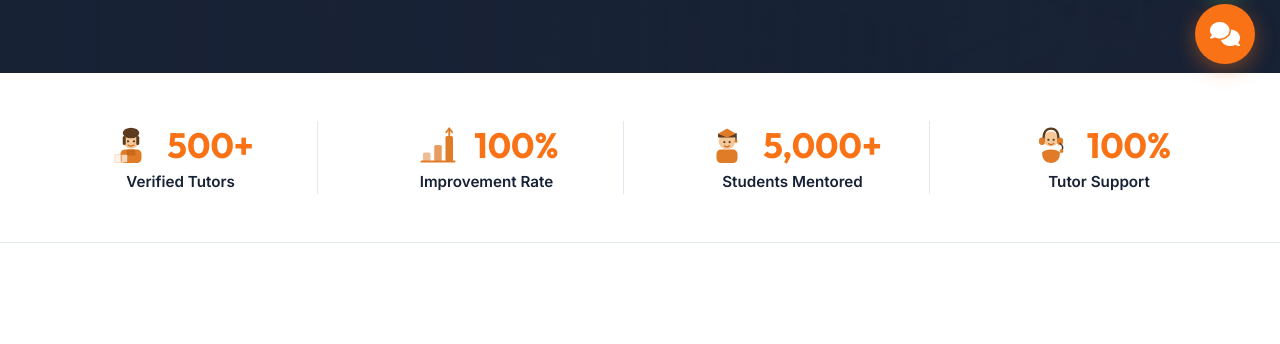
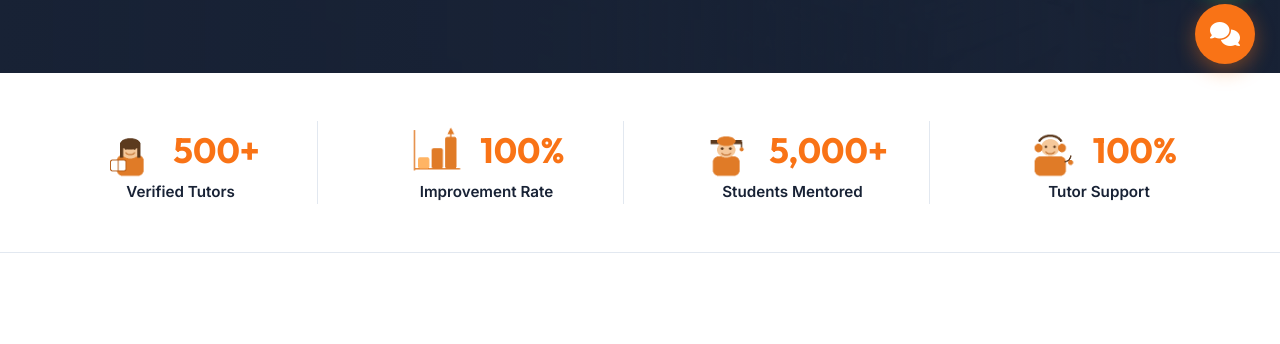
Before and after one commit to damandeeps107-eng/brain-home-tutors, a website: page index.html in a window 1280 px wide. Shown: the part 711-1055 px from the top of the page. Drawn offline with Linux system fonts and the light colour scheme.

Commit message:
Use custom orange cartoon PNG icons for stats strip (tutor, chart, graduate, support) matching reference image style

```diff
--- a/index.html
+++ b/index.html
@@ -164,72 +164,28 @@
   <section class="stats-strip-section">
     <div class="container">
       <div class="stats-strip-grid">
-        <!-- Stat 1: Verified Tutors — Female student with book -->
+        <!-- Stat 1: Verified Tutors -->
         <div class="stats-strip-item">
-          <div style="display:flex; align-items:center; gap:12px; justify-content:center;">
-            <svg width="48" height="48" viewBox="0 0 64 64" fill="none" xmlns="http://www.w3.org/2000/svg">
-              <!-- Body -->
-              <rect x="18" y="38" width="28" height="18" rx="6" fill="#E07B27"/>
-              <!-- Shirt detail -->
-              <rect x="26" y="38" width="12" height="8" rx="2" fill="#C96A1A"/>
-              <!-- Head -->
-              <circle cx="32" cy="26" r="11" fill="#F5C89A"/>
-              <!-- Hair -->
-              <ellipse cx="32" cy="16" rx="11" ry="7" fill="#5C3A1E"/>
-              <rect x="21" y="20" width="4" height="12" rx="2" fill="#5C3A1E"/>
-              <rect x="39" y="20" width="4" height="12" rx="2" fill="#5C3A1E"/>
-              <!-- Face -->
-              <circle cx="28" cy="27" r="1.5" fill="#5C3A1E"/>
-              <circle cx="36" cy="27" r="1.5" fill="#5C3A1E"/>
-              <path d="M28 32 Q32 35 36 32" stroke="#C96A1A" stroke-width="1.5" fill="none" stroke-linecap="round"/>
-              <!-- Book -->
-              <rect x="10" y="44" width="18" height="12" rx="2" fill="#E07B27" opacity="0.3"/>
-              <rect x="11" y="45" width="16" height="10" rx="1" fill="#fff" opacity="0.7"/>
-              <line x1="19" y1="45" x2="19" y2="55" stroke="#E07B27" stroke-width="1"/>
-            </svg>
+          <div style="display:flex; align-items:center; gap:14px; justify-content:center;">
+            <img src="assets/icon_tutor.png" alt="Tutor icon" width="58" height="58" style="object-fit:contain; flex-shrink:0;">
             <h3 style="margin:0;">500+</h3>
           </div>
           <p>Verified Tutors</p>
         </div>
 
-        <!-- Stat 2: Improvement Rate — Bar chart with upward arrow -->
+        <!-- Stat 2: Improvement Rate -->
         <div class="stats-strip-item">
-          <div style="display:flex; align-items:center; gap:12px; justify-content:center;">
-            <svg width="48" height="48" viewBox="0 0 64 64" fill="none" xmlns="http://www.w3.org/2000/svg">
-              <!-- Base line -->
-              <line x1="10" y1="54" x2="54" y2="54" stroke="#E07B27" stroke-width="2.5" stroke-linecap="round"/>
-              <!-- Bars -->
-              <rect x="12" y="42" width="10" height="12" rx="2" fill="#E07B27" opacity="0.5"/>
-              <rect x="27" y="32" width="10" height="22" rx="2" fill="#E07B27" opacity="0.75"/>
-              <rect x="42" y="20" width="10" height="34" rx="2" fill="#E07B27"/>
-              <!-- Arrow up on last bar -->
-              <polyline points="47,10 47,19" stroke="#E07B27" stroke-width="2.5" stroke-linecap="round"/>
-              <polyline points="43,15 47,10 51,15" stroke="#E07B27" stroke-width="2.5" stroke-linecap="round" stroke-linejoin="round" fill="none"/>
-            </svg>
+          <div style="display:flex; align-items:center; gap:14px; justify-content:center;">
+            <img src="assets/icon_chart.png" alt="Chart icon" width="58" height="58" style="object-fit:contain; flex-shrink:0;">
             <h3 style="margin:0;">100%</h3>
           </div>
           <p>Improvement Rate</p>
         </div>
 
-        <!-- Stat 3: Students Mentored — Male student with graduation cap -->
+        <!-- Stat 3: Students Mentored -->
         <div class="stats-strip-item">
-          <div style="display:flex; align-items:center; gap:12px; justify-content:center;">
-            <svg width="48" height="48" viewBox="0 0 64 64" fill="none" xmlns="http://www.w3.org/2000/svg">
-              <!-- Body -->
-              <rect x="18" y="38" width="28" height="18" rx="6" fill="#E07B27"/>
-              <!-- Head -->
-              <circle cx="32" cy="27" r="11" fill="#F5C89A"/>
-              <!-- Graduation cap -->
-              <rect x="20" y="17" width="24" height="5" rx="1" fill="#5C3A1E"/>
-              <polygon points="32,10 44,17 32,22 20,17" fill="#E07B27"/>
-              <!-- Tassel -->
-              <line x1="44" y1="17" x2="44" y2="26" stroke="#5C3A1E" stroke-width="2" stroke-linecap="round"/>
-              <circle cx="44" cy="27" r="2" fill="#E07B27"/>
-              <!-- Face -->
-              <circle cx="28.5" cy="28" r="1.5" fill="#5C3A1E"/>
-              <circle cx="35.5" cy="28" r="1.5" fill="#5C3A1E"/>
-              <path d="M28.5 33 Q32 36 35.5 33" stroke="#C96A1A" stroke-width="1.5" fill="none" stroke-linecap="round"/>
-            </svg>
+          <div style="display:flex; align-items:center; gap:14px; justify-content:center;">
+            <img src="assets/icon_student.png" alt="Student icon" width="58" height="58" style="object-fit:contain; flex-shrink:0;">
             <h3 style="margin:0;">5,000+</h3>
           </div>
           <p>Students Mentored</p>
@@ -237,26 +193,8 @@
 
         <!-- Stat 4: Tutor Support -->
         <div class="stats-strip-item">
-          <div style="display:flex; align-items:center; gap:12px; justify-content:center;">
-            <svg width="48" height="48" viewBox="0 0 64 64" fill="none" xmlns="http://www.w3.org/2000/svg">
-              <!-- Head -->
-              <circle cx="32" cy="24" r="10" fill="#F5C89A"/>
-              <!-- Headset band -->
-              <path d="M22 24 Q22 10 32 10 Q42 10 42 24" stroke="#5C3A1E" stroke-width="3" fill="none" stroke-linecap="round"/>
-              <!-- Left ear cup -->
-              <rect x="16" y="22" width="8" height="10" rx="4" fill="#E07B27"/>
-              <!-- Right ear cup -->
-              <rect x="40" y="22" width="8" height="10" rx="4" fill="#E07B27"/>
-              <!-- Mic boom -->
-              <path d="M44 30 Q50 34 46 40" stroke="#5C3A1E" stroke-width="2" fill="none" stroke-linecap="round"/>
-              <circle cx="46" cy="40" r="2.5" fill="#E07B27"/>
-              <!-- Body / shirt -->
-              <path d="M20 42 Q20 56 32 56 Q44 56 44 42 Q40 38 32 38 Q24 38 20 42Z" fill="#E07B27"/>
-              <!-- Face dots -->
-              <circle cx="28.5" cy="25" r="1.5" fill="#5C3A1E"/>
-              <circle cx="35.5" cy="25" r="1.5" fill="#5C3A1E"/>
-              <path d="M28.5 30 Q32 33 35.5 30" stroke="#C96A1A" stroke-width="1.5" fill="none" stroke-linecap="round"/>
-            </svg>
+          <div style="display:flex; align-items:center; gap:14px; justify-content:center;">
+            <img src="assets/icon_support.png" alt="Support icon" width="58" height="58" style="object-fit:contain; flex-shrink:0;">
             <h3 style="margin:0;">100%</h3>
           </div>
           <p>Tutor Support</p>
```
Also changed, not shown: assets/icon_chart.png (added), assets/icon_student.png (added), assets/icon_support.png (added), assets/icon_tutor.png (added).
